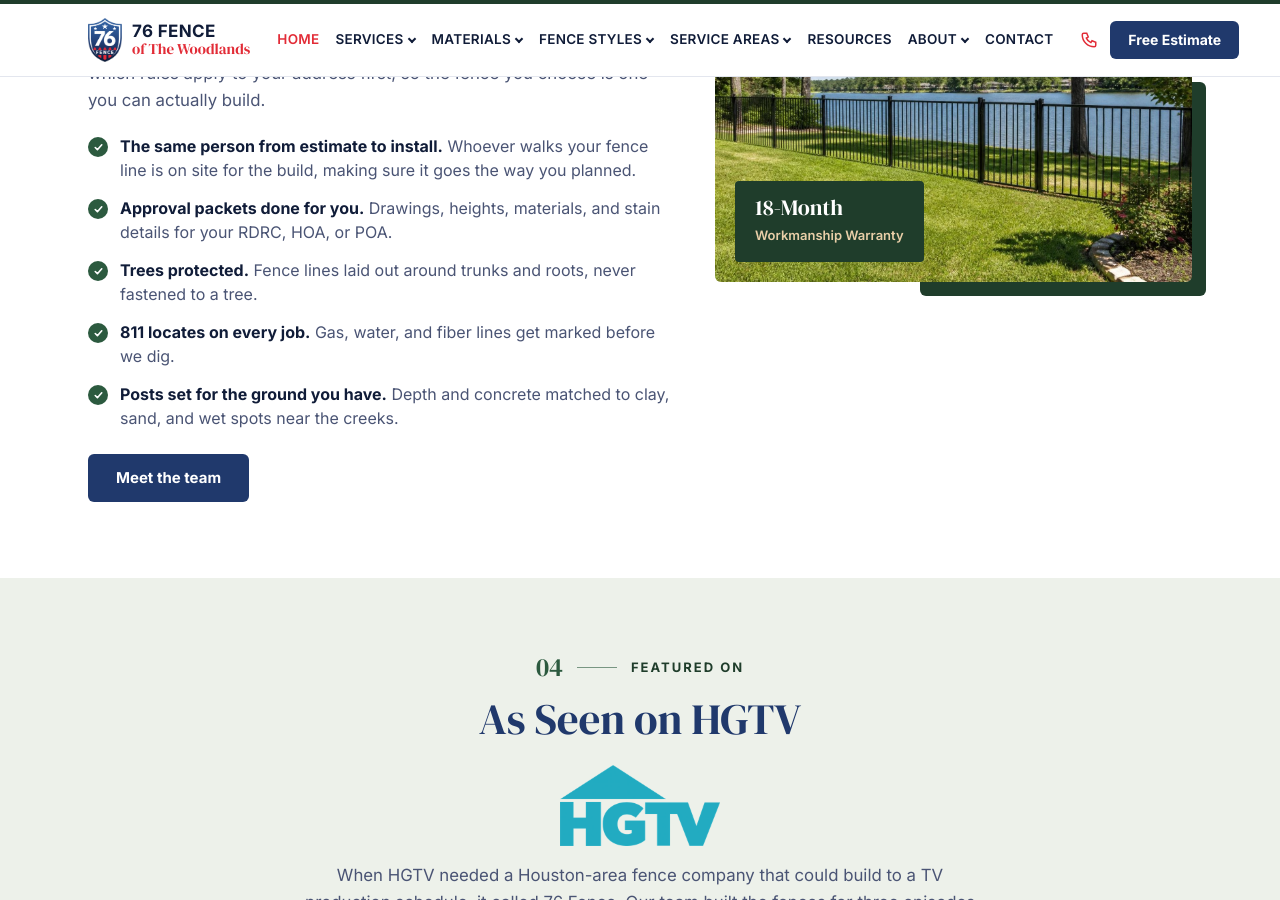
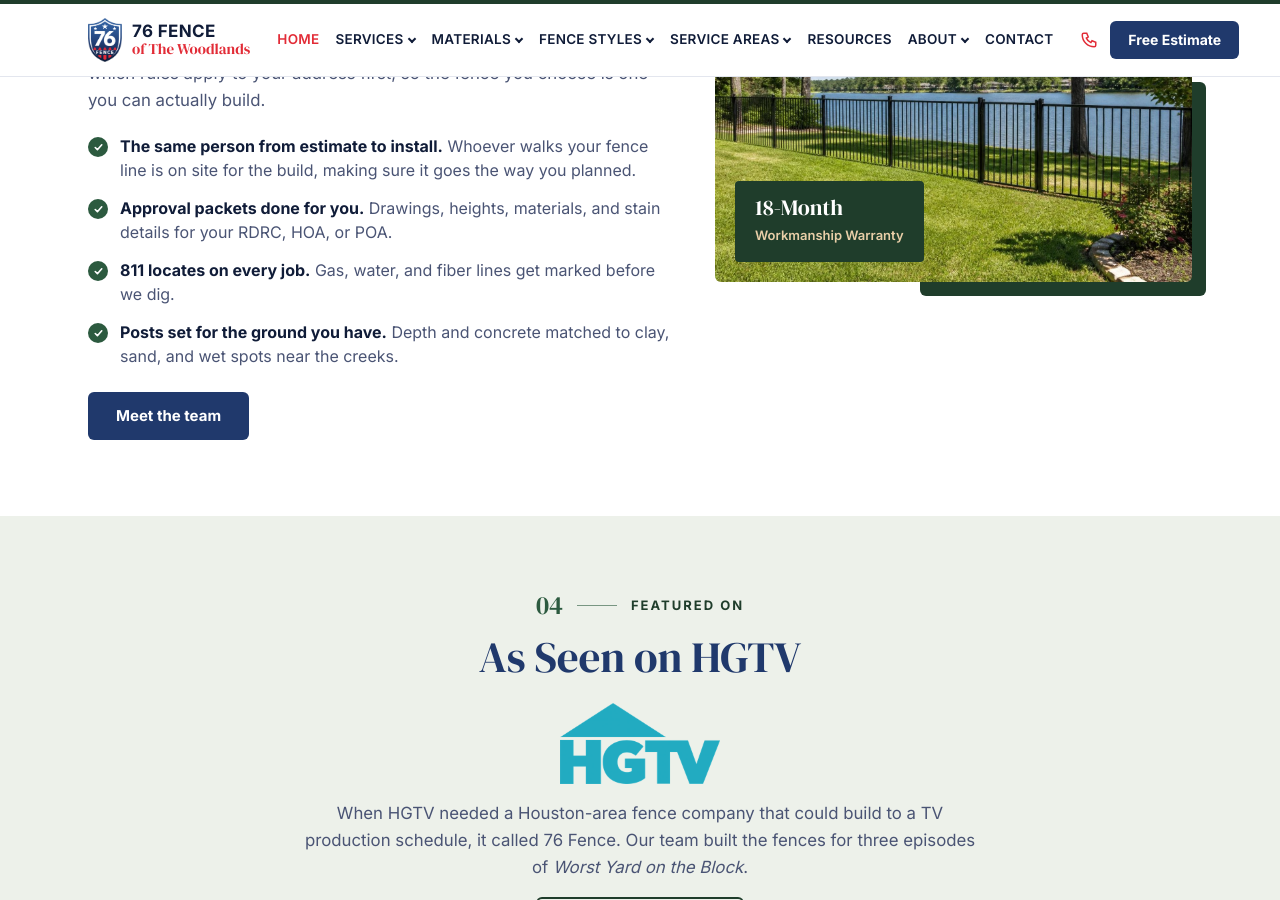
Before and after one commit to brysr1/thewoodlandsfences-site, a Jekyll site: the page built from index.md, in a window 1280 px wide and 900 px high, scrolled down 3000 px. Built offline with Jekyll 4.4.1, drawn with Linux system fonts in a browser that asks for light colours.

Commit message:
Homepage: remove Trees protected bullet
Co-Authored-By: Claude Opus 5.5 <noreply@anthropic.com>
Claude-Session: https://claude.ai/code/session_01F99Pb8XTRh9wSa2p5EVYvh

```diff
--- a/index.md
+++ b/index.md
@@ -60,7 +60,6 @@ faq:
         <ul class="fx-checklist">
           <li><span><b>The same person from estimate to install.</b> Whoever walks your fence line is on site for the build, making sure it goes the way you planned.</span></li>
           <li><span><b>Approval packets done for you.</b> Drawings, heights, materials, and stain details for your RDRC, HOA, or POA.</span></li>
-          <li><span><b>Trees protected.</b> Fence lines laid out around trunks and roots, never fastened to a tree.</span></li>
           <li><span><b>811 locates on every job.</b> Gas, water, and fiber lines get marked before we dig.</span></li>
           <li><span><b>Posts set for the ground you have.</b> Depth and concrete matched to clay, sand, and wet spots near the creeks.</span></li>
         </ul>
```
